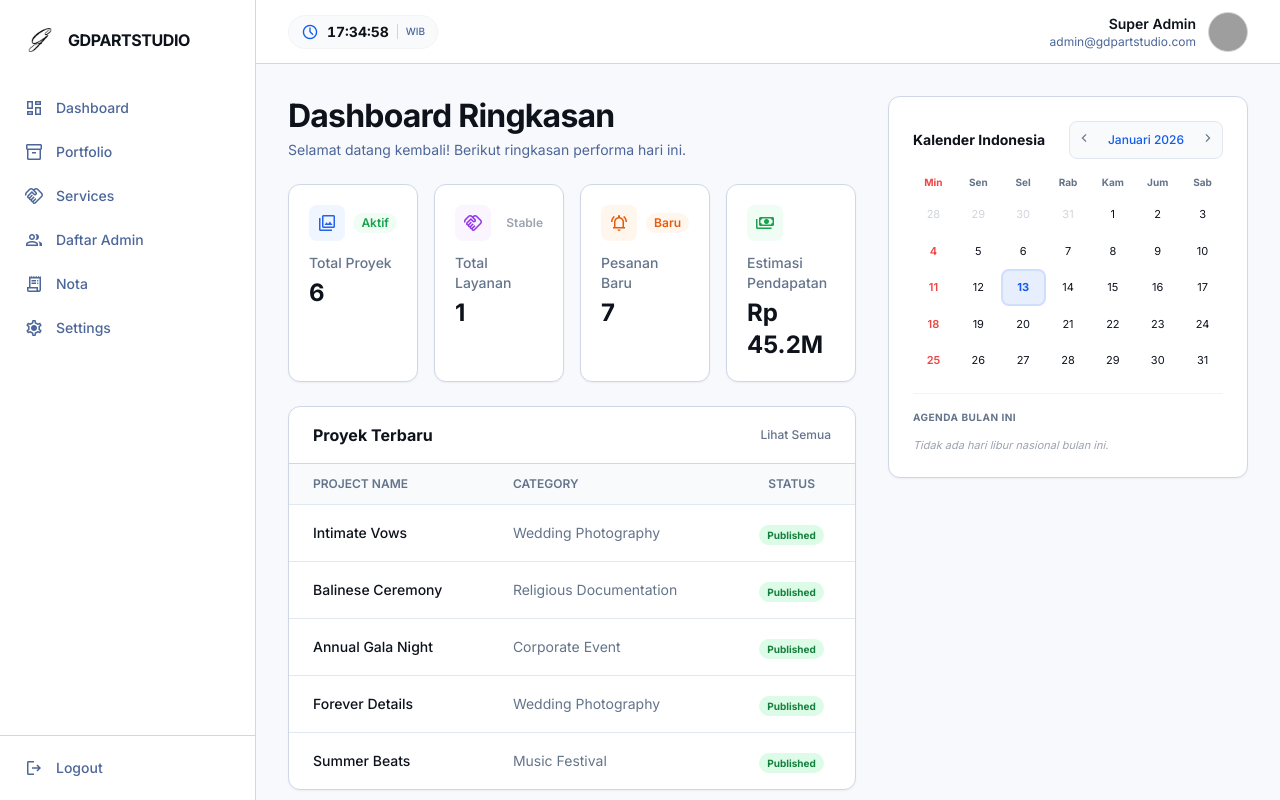
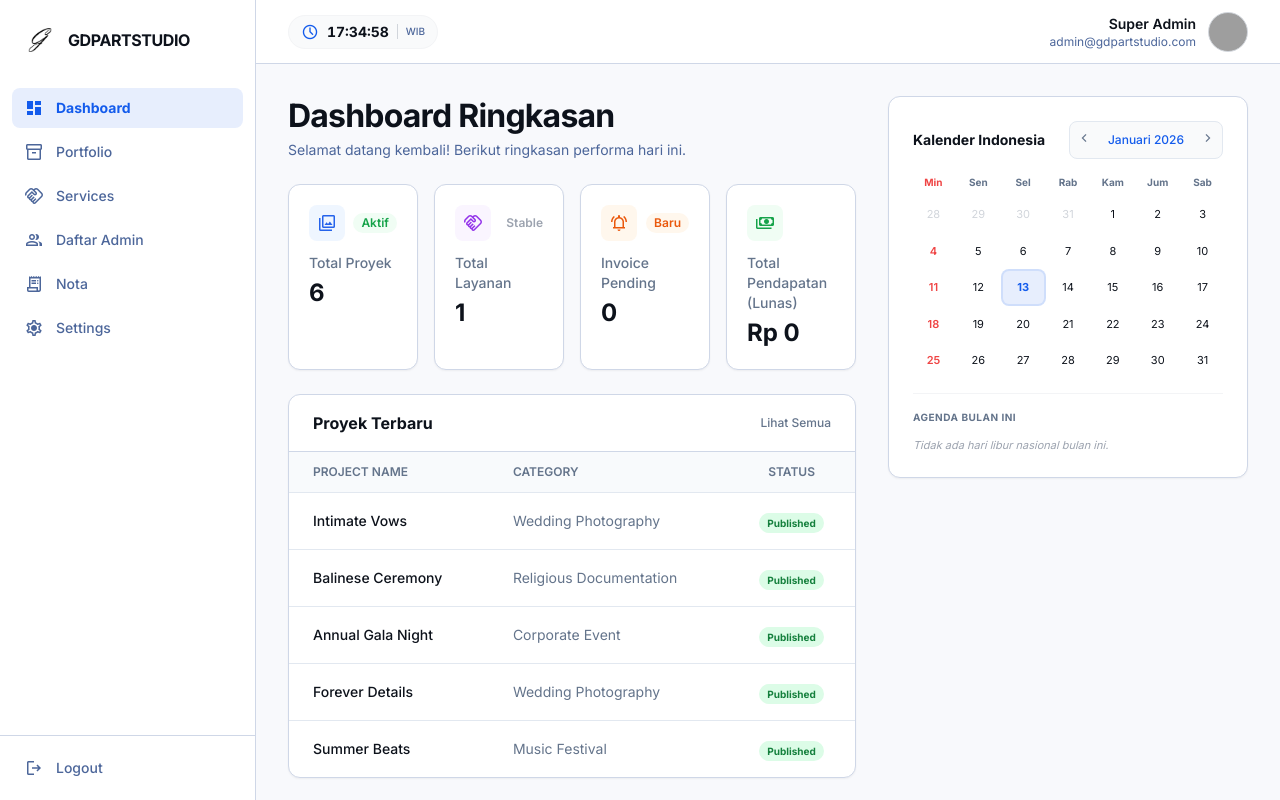
Before and after one commit to DanielWidhi/gdpartstudio-php, a PHP site: page /gdpartstudio/pages/admin/admindashboard.php in a window 1280 px wide. Run offline with PHP 8.4, Linux system fonts and the light colour scheme; a user stored in the database is signed in; data comes from the database, SQL or seed files in the repository; tables that the repository leaves empty or names only in its code hold one stand-in row (values such as "Sample post"); some libraries are stand-ins or nearby versions; grey boxes are pictures that could not be loaded.

Commit message:
update admindashboard p.2

```diff
--- a/assets/components/admin/sidebar.php
+++ b/assets/components/admin/sidebar.php
@@ -14,9 +14,15 @@
     <nav class="flex flex-col gap-1 px-3 mt-2 flex-1">
 
         <!-- Dashboard (Placeholder) -->
-        <a href="admindashboard.php" class="flex items-center gap-3 px-3 py-2.5 rounded-lg hover:bg-[#f3f4f6] group transition-colors">
-            <span class="material-symbols-outlined text-[#4c669a] group-hover:text-[#0d121b]">dashboard</span>
-            <span class="text-[#4c669a] text-sm font-medium group-hover:text-[#0d121b]">Dashboard</span>
+        <?php
+            $isActive = (isset($currentPage) && $currentPage == 'dashboard');
+            $classLink = $isActive ? 'bg-primary/10 text-primary' : 'hover:bg-[#f3f4f6] text-[#4c669a] group';
+            $classIcon = $isActive ? 'fill' : 'group-hover:text-[#0d121b]';
+            $classText = $isActive ? 'font-bold' : 'font-medium group-hover:text-[#0d121b]';
+        ?>
+        <a href="admindashboard.php" class="flex items-center gap-3 px-3 py-2.5 rounded-lg transition-colors <?= $classLink ?>">
+            <span class="material-symbols-outlined <?= $classIcon ?>">dashboard</span>
+            <span class="text-sm <?= $classText ?>">Dashboard</span>
         </a>
 
         <!-- Portfolio Link -->
--- a/pages/admin/admindashboard.php
+++ b/pages/admin/admindashboard.php
@@ -8,13 +8,35 @@ if (!isset($_SESSION['admin_logged_in']) || $_SESSION['admin_logged_in'] !== tru
     exit;
 }
 
-// 2. HITUNG DATA
+// 2. HITUNG DATA DASHBOARD
+
+// A. Total Proyek
 $q_proj = mysqli_query($conn, "SELECT COUNT(*) as total FROM projects");
 $total_projects = mysqli_fetch_assoc($q_proj)['total'];
 
+// B. Total Layanan
 $q_serv = mysqli_query($conn, "SELECT COUNT(*) as total FROM services");
 $total_services = mysqli_fetch_assoc($q_serv)['total'];
 
+// C. Pesanan Baru (Invoice status 'Pending')
+$q_pending = mysqli_query($conn, "SELECT COUNT(*) as total FROM invoices WHERE status = 'Pending'");
+$total_pending = mysqli_fetch_assoc($q_pending)['total'];
+
+// D. Estimasi Pendapatan (Sum Grand Total Invoice yang statusnya 'Lunas')
+$q_income = mysqli_query($conn, "SELECT SUM(grand_total) as total FROM invoices WHERE status = 'Lunas'");
+$d_income = mysqli_fetch_assoc($q_income);
+$raw_income = $d_income['total'] ?? 0;
+
+// Format Rupiah Singkat (Jt / M)
+function formatShortRp($n) {
+    if ($n >= 1000000000) return 'Rp ' . round($n / 1000000000, 1) . 'M';
+    if ($n >= 1000000) return 'Rp ' . round($n / 1000000, 1) . 'jt';
+    return 'Rp ' . number_format($n, 0, ',', '.');
+}
+
+$formatted_income = formatShortRp($raw_income);
+
+// E. Proyek Terbaru
 $q_recent = mysqli_query($conn, "SELECT * FROM projects ORDER BY created_at DESC LIMIT 5");
 ?>
 
@@ -105,6 +127,7 @@ $q_recent = mysqli_query($conn, "SELECT * FROM projects ORDER BY created_at DESC
 
                         <!-- Cards -->
                         <div class="grid grid-cols-1 sm:grid-cols-2 xl:grid-cols-4 gap-4">
+                            <!-- Card 1: Total Proyek -->
                             <div class="bg-white p-5 rounded-xl border border-[#cfd7e7] shadow-sm flex flex-col gap-1">
                                 <div class="flex items-center justify-between mb-2">
                                     <span class="p-2 bg-blue-50 text-blue-600 rounded-lg material-symbols-outlined">photo_library</span>
@@ -113,6 +136,8 @@ $q_recent = mysqli_query($conn, "SELECT * FROM projects ORDER BY created_at DESC
                                 <p class="text-[#64748b] text-sm font-medium">Total Proyek</p>
                                 <h3 class="text-[#0d121b] text-2xl font-bold"><?= $total_projects ?></h3>
                             </div>
+
+                            <!-- Card 2: Total Layanan -->
                             <div class="bg-white p-5 rounded-xl border border-[#cfd7e7] shadow-sm flex flex-col gap-1">
                                 <div class="flex items-center justify-between mb-2">
                                     <span class="p-2 bg-purple-50 text-purple-600 rounded-lg material-symbols-outlined">handshake</span>
@@ -121,21 +146,24 @@ $q_recent = mysqli_query($conn, "SELECT * FROM projects ORDER BY created_at DESC
                                 <p class="text-[#64748b] text-sm font-medium">Total Layanan</p>
                                 <h3 class="text-[#0d121b] text-2xl font-bold"><?= $total_services ?></h3>
                             </div>
-                            <!-- Static dummy for now -->
+
+                            <!-- Card 3: Pesanan Baru (Invoice Pending) -->
                             <div class="bg-white p-5 rounded-xl border border-[#cfd7e7] shadow-sm flex flex-col gap-1">
                                 <div class="flex items-center justify-between mb-2">
                                     <span class="p-2 bg-orange-50 text-orange-600 rounded-lg material-symbols-outlined">notifications_active</span>
                                     <span class="text-xs font-semibold text-orange-600 bg-orange-50 px-2 py-0.5 rounded-full">Baru</span>
                                 </div>
-                                <p class="text-[#64748b] text-sm font-medium">Pesanan Baru</p>
-                                <h3 class="text-[#0d121b] text-2xl font-bold">7</h3>
+                                <p class="text-[#64748b] text-sm font-medium">Invoice Pending</p>
+                                <h3 class="text-[#0d121b] text-2xl font-bold"><?= $total_pending ?></h3>
                             </div>
+
+    <!-- Card 4: Pendapatan (Total Lunas) -->
     <div class="bg-white p-5 rounded-xl border border-[#cfd7e7] shadow-sm flex flex-col gap-1">
         <div class="flex items-center justify-between mb-2">
             <span class="p-2 bg-green-50 text-green-600 rounded-lg material-symbols-outlined">payments</span>
         </div>
-                                <p class="text-[#64748b] text-sm font-medium">Estimasi Pendapatan</p>
-                                <h3 class="text-[#0d121b] text-2xl font-bold">Rp 45.2M</h3>
+        <p class="text-[#64748b] text-sm font-medium">Total Pendapatan (Lunas)</p>
+        <h3 class="text-[#0d121b] text-2xl font-bold"><?= $formatted_income ?></h3>
     </div>
 </div>
 
```
Lines whose indentation alone changed are shown as unchanged.
